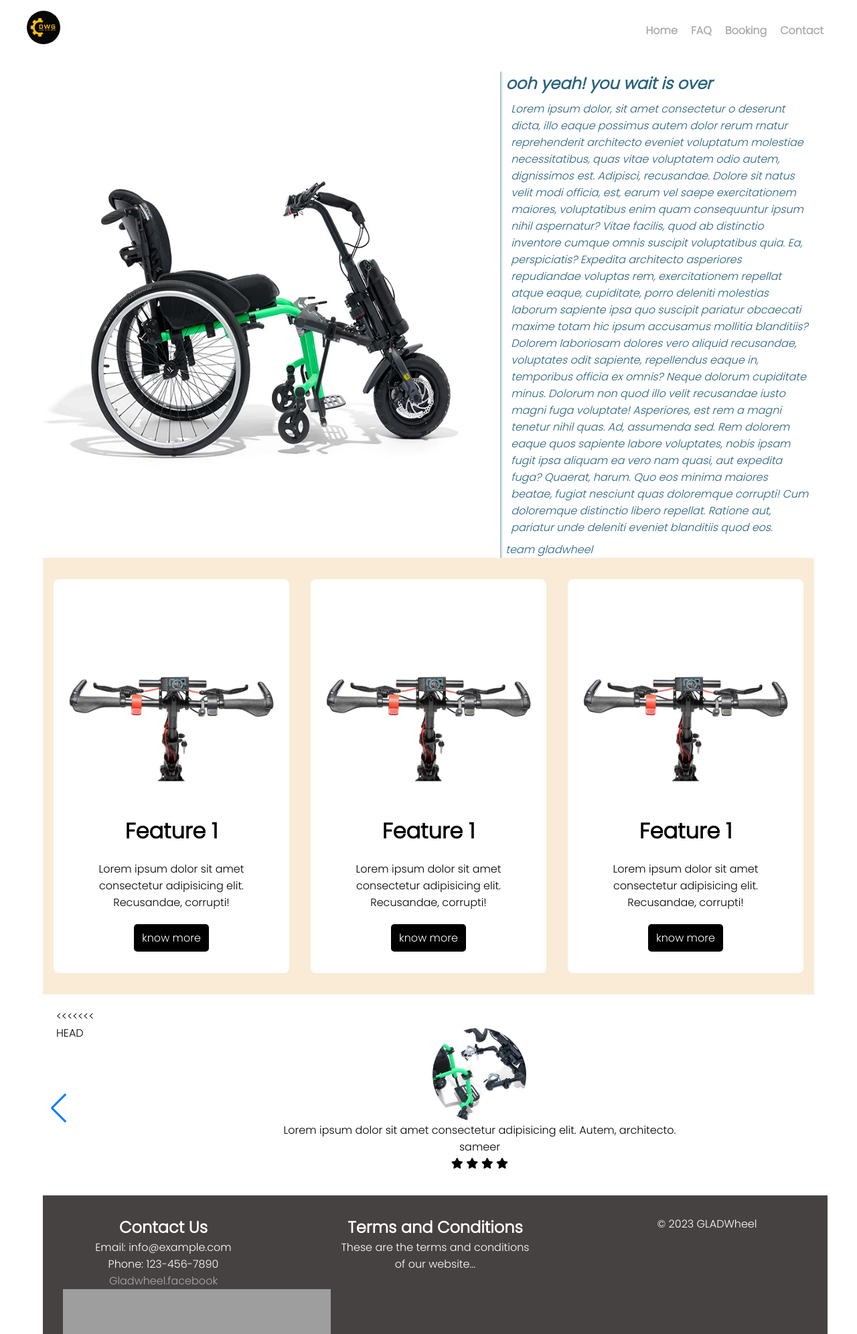
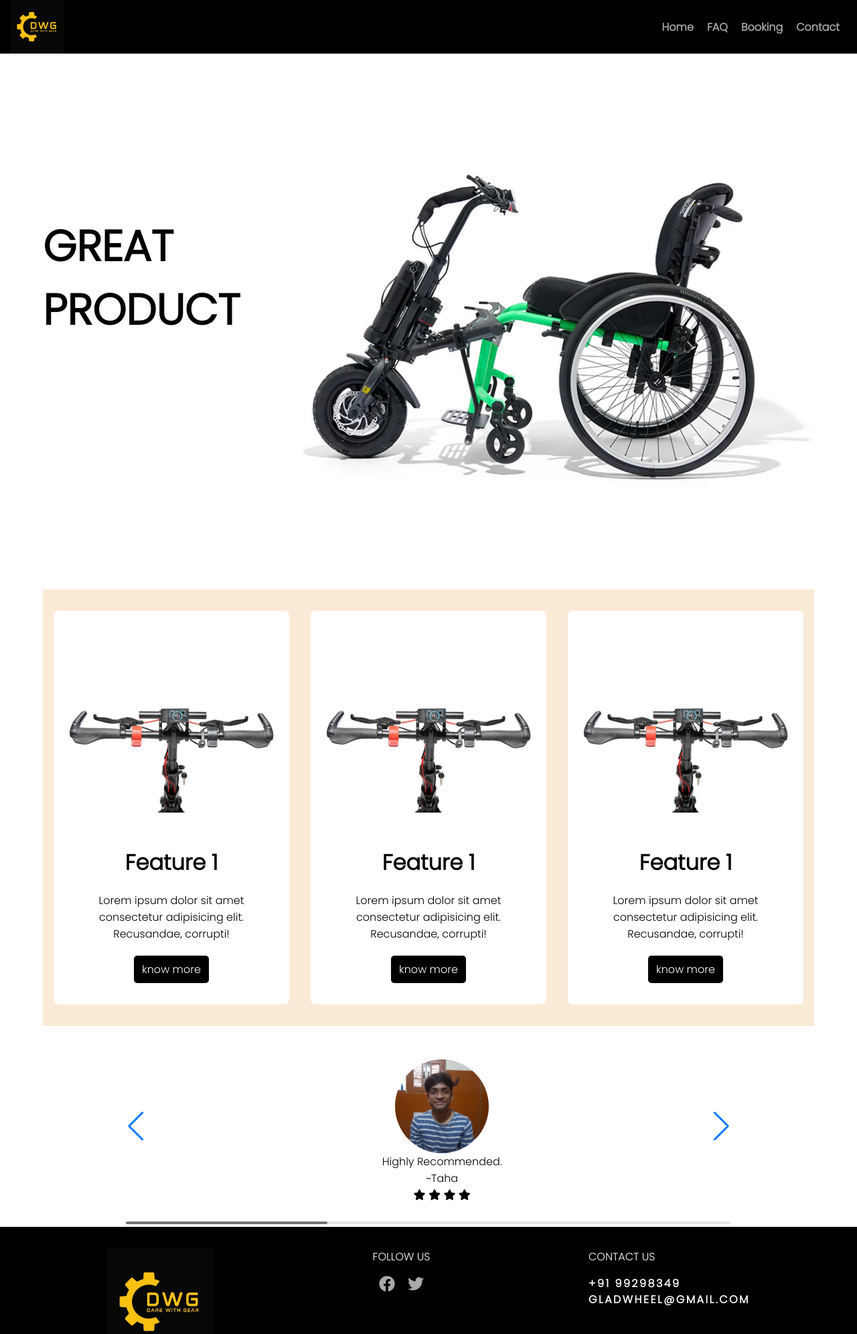
Before and after one commit to algoNawaz/GladWheel, a PHP site: page / in a window 1280 px wide. Shown: the top 1992 px of the page at 67% size. Run offline with PHP 8.4, Linux system fonts and the light colour scheme; grey boxes are pictures that could not be loaded.

Commit message:
new outlook

```diff
--- a/index.html
+++ b/index.html
@@ -47,35 +47,17 @@
     </nav>
 
     <div class="main">
-      <div class="section">
-        <img src="/rio_firefly_2.51_side_gry_1_768x768.png" alt="" />
-        <aside>
-          <h1>ooh yeah! you wait is over</h1>
-          <p>
-            Lorem ipsum dolor, sit amet consectetur o deserunt dicta, illo eaque
-            possimus autem dolor rerum rnatur reprehenderit architecto eveniet
-            voluptatum molestiae necessitatibus, quas vitae voluptatem odio
-            autem, dignissimos est. Adipisci, recusandae. Dolore sit natus velit
-            modi officia, est, earum vel saepe exercitationem maiores,
-            voluptatibus enim quam consequuntur ipsum nihil aspernatur? Vitae
-            facilis, quod ab distinctio inventore cumque omnis suscipit
-            voluptatibus quia. Ea, perspiciatis? Expedita architecto asperiores
-            repudiandae voluptas rem, exercitationem repellat atque eaque,
-            cupiditate, porro deleniti molestias laborum sapiente ipsa quo
-            suscipit pariatur obcaecati maxime totam hic ipsum accusamus
-            mollitia blanditiis? Dolorem laboriosam dolores vero aliquid
-            recusandae, voluptates odit sapiente, repellendus eaque in,
-            temporibus officia ex omnis? Neque dolorum cupiditate minus. Dolorum
-            non quod illo velit recusandae iusto magni fuga voluptate!
-            Asperiores, est rem a magni tenetur nihil quas. Ad, assumenda sed.
-            Rem dolorem eaque quos sapiente labore voluptates, nobis ipsam fugit
-            ipsa aliquam ea vero nam quasi, aut expedita fuga? Quaerat, harum.
-            Quo eos minima maiores beatae, fugiat nesciunt quas doloremque
-            corrupti! Cum doloremque distinctio libero repellat. Ratione aut,
-            pariatur unde deleniti eveniet blanditiis quod eos.
-          </p>
-          <cite>team gladwheel</cite>
-        </aside>
+      <div class="product-section">
+        <div class="title">
+          <div class="words">
+            <span>Clip on kit</span>
+            <span>Great Product</span>
+
+          </div>
+        </div>
+        <div class="main-product-img">
+          <img src="/rio_firefly_2.51_side_gry_1_768x768.png" alt="" />
+        </div>
       </div>
 
       <div class="product-feature">
@@ -137,15 +119,13 @@
 
       <div class="customer-review swiper">
         <div class="content swiper-wrapper">
-<<<<<<< HEAD
           <div class="swiper-slide card">
             <div class="card-content">
-              <img src="rio_firefly_2.5_side_gry_1_768x768.png" alt="" />
+              <img src="taha.jpg" alt="" />
               <div class="description">
-                Lorem ipsum dolor sit amet consectetur adipisicing elit. Autem,
-                architecto.
+                Highly Recommended.
               </div>
-              <div class="name">sameer</div>
+              <div class="name">~Taha</div>
               <div class="rating">
                 <i class="fas fa-star"></i>
                 <i class="fas fa-star"></i>
@@ -158,10 +138,9 @@
             <div class="card-content">
               <img src="rio_firefly_2.5_side_gry_1_768x768.png" alt="" />
               <div class="description">
-                Lorem ipsum dolor sit amet consectetur adipisicing elit. Autem,
-                architecto.
+                Great choice at such a reasonable price.
               </div>
-              <div class="name">Yusuf</div>
+              <div class="name">~Yusuf</div>
               <div class="rating">
                 <i class="fas fa-star"></i>
                 <i class="fas fa-star"></i>
@@ -172,58 +151,17 @@
           </div>
           <div class="swiper-slide card">
             <div class="card-content">
-              <img src="rio_firefly_2.5_side_gry_1_768x768.png" alt="" />
+              <img src="maqool.jpg" alt="" />
               <div class="description">
-                Lorem ipsum dolor sit amet consectetur adipisicing elit. Autem,
-                architecto.
+                Smooth and effortless system.
               </div>
-              <div class="name">Yusuf</div>
+              <div class="name">~Maqool</div>
               <div class="rating">
                 <i class="fas fa-star"></i>
                 <i class="fas fa-star"></i>
                 <i class="fas fa-star"></i>
                 <i class="fas fa-star"></i>
               </div>
-=======
-            <div class="swiper-slide card">
-                <div class="card-content">
-                    <img src="taha.jpg" alt="">
-                    <div class="description">Highly recomended.</div>
-                    <div class="name">~Taha</div>
-                    <div class="rating">
-                        <i class="fas fa-star"></i>
-                        <i class="fas fa-star"></i>
-                        <i class="fas fa-star"></i>
-                        <i class="fas fa-star"></i>
-                    </div>
-                </div>
-            </div>
-            <div class="swiper-slide card">
-                <div class="card-content">
-                    <img src="rio_firefly_2.5_side_gry_1_768x768.png" alt="">
-                    <div class="description">Great choice at such a reasonable price.</div>
-                    <div class="name">~Yusuf</div>
-                    <div class="rating">
-                        <i class="fas fa-star"></i>
-                        <i class="fas fa-star"></i>
-                        <i class="fas fa-star"></i>
-                        <i class="fas fa-star"></i>
-                    </div>
-                </div>
-            </div>
-            <div class="swiper-slide card">
-                <div class="card-content">
-                    <img src="maqool.jpg" alt="">
-                    <div class="description">Smooth and effortless system.</div>
-                    <div class="name">~Maqool</div>
-                    <div class="rating">
-                        <i class="fas fa-star"></i>
-                        <i class="fas fa-star"></i>
-                        <i class="fas fa-star"></i>
-                        <i class="fas fa-star"></i>
-                    </div>
-                </div>
->>>>>>> 93fd6b34882b10358373f6483634e8337a2f460c
             </div>
           </div>
         </div>
@@ -238,47 +176,81 @@
     </div>
 
     <footer>
-      <div class="footer-section">
-          <h2 id="contact">Contact Us</h2>
-          <p>Email: info@example.com</p>
-          <p>Phone: 123-456-7890</p>
-          <a href="https://www.facebook.com">Gladwheel.facebook<img src="/facebookd.png" alt="Facebook"></a><br>
-          <a href="https://www.twitter.com">GladWheel.twitter<img src="/twittedr.png" alt="Twitter"></a>
+      <div class="footer-upward-section">
+        <div class="logo">
+          <img src="WhatsApp Image 2023-09-08 at 15.54.36.jpg" alt="">
+        </div>
+        <div class="follow-btn">
+          <p>Follow us</p>
+          <div class="icons">
+            <a href="">
+              <i class="fa-brands fa-facebook"></i>
+            </a>
+            <a href="">
+              <i class="fa-brands fa-twitter"></i>
+            </a>
+          </div>
+        </div>
+        <div class="contact-us">
+          <p>contact us</p>
+          <p class="phone">+91 99298349</p>
+          <p class="email">gladwheel@gmail.com</p>
+        </div>
       </div>
 
-      <div class="footer-section">
-          <h2>Terms and Conditions</h2>
-          <p>These are the terms and conditions of our website...</p>
-      </div>
-
-      <div class="footer-section">
-          <p>&copy; 2023 GLADWheel</p>
+      <div class="footer-downward-section">
+        <div class="copyright">
+          <p>All copy rights reserved. Glad Wheel</p>
+        </div>
+        <div class="terms-condition">
+           <p>Terms and Conditions</p>
+        </div>
       </div>
    </footer>
+
+
+
 
     <script src="https://cdn.jsdelivr.net/npm/swiper@10/swiper-bundle.min.js"></script>
     <script>
       const swiper = new Swiper(".swiper", {
-        // Optional parameters
         direction: "horizontal",
         loop: true,
 
-        // If we need pagination
         pagination: {
           el: ".swiper-pagination",
         },
 
-        // Navigation arrows
         navigation: {
           nextEl: ".swiper-button-next",
           prevEl: ".swiper-button-prev",
         },
 
-        // And if we need scrollbar
         scrollbar: {
           el: ".swiper-scrollbar",
         },
       });
+
+      //text animation
+      const words=document.querySelector('.product-section .words').children;
+      let index=0;
+      function animateText(){
+        for(let i=0;i<words.length;i++){
+          words[i].classList.remove('text-visible');
+        }
+        words[index].classList.add('text-visible');
+        if(index>=words.length-1){
+          index=0;
+        }
+        else{
+          index++;
+        }
+        setTimeout(animateText,2000);
+      }
+
+      window.addEventListener('load',()=>{
+        animateText()
+      })
     </script>
   </body>
 </html>
--- a/style.css
+++ b/style.css
@@ -15,6 +15,7 @@ body {
   padding: 0;
   min-height: 100vh;
   width: 100vw;
+  padding-top:10vh;
   overflow-x: hidden;
 }
 
@@ -24,8 +25,15 @@ a {
 }
 
 nav {
-  padding: 1rem 2.5rem;
-  margin-bottom: 1rem;
+  background-color: black;
+  position: fixed;
+  width:100%;
+  top:0;
+  left:0;
+  height:10vh;
+  display: flex;
+  align-items: center;
+  z-index: 100;
 }
 
 .main{
@@ -34,19 +42,22 @@ nav {
 }
 
 .container {
+  width:100%;
+  padding:0 1rem ;
   display: flex;
   justify-content: space-between;
   align-items: center;
+  height: 100%;
+  /* overflow: hidden; */
 }
 
 .logo {
   font-size: 1.5em;
+  height: 100%;
 }
 
 .logo img {
-  height: 50px;
-  width: 50px;
-  border-radius: 50%;
+  height: 100%;
 }
 
 .nav-links {
@@ -62,8 +73,8 @@ nav {
 }
 
 .nav-links a:hover {
-  border-bottom: 2px solid black;
-  color: black;
+  border-bottom: 2px solid white;
+  color: white;
 }
 
 .nav-links li {
@@ -74,17 +85,62 @@ nav {
   padding: 20px;
 }
 
+.product-section{
+  width:100%;
+  height: 100vh;
+  position: relative;
+}
+
+.main-product-img{
+  height:100%;
+}
+
+.main-product-img>img{
+  display: block;
+  height:100%;
+  object-fit: cover;
+  margin-left: auto;
+  transform: scaleX(-1)
+}
+
+.title{
+  width:30%;
+  position: absolute;
+  top:30%;
+}
+.words{
+  width:100%;
+  height:12rem;
+  overflow: hidden;
+}
+
+.title>.words>span{
+  display: block;
+  text-transform: uppercase;
+  line-height: normal;
+  font-size: 4rem;
+  font-weight: bold;
+  height: 100%;
+  color:black;
+  display: none;
+}
+
+.title>.words>.text-visible{
+  display: block !important;
+  animation:bounce-effect 1s ease forwards;
+}
+
+@keyframes bounce-effect {
+
+  0%{
+    transform: translateY(100%);
+  }
+100%{
+  transform: translateY(0%);
+}
+
+}
 /* aside {
-  width: 40%;
-  padding-left: 15px;
-  margin-left: 15px;
-  float: right;
-  font-style: italic;
-  background-color: var(--bg-l-col);
-  border-radius: 0.25rem;
-} */
-
-aside {
   width: 40%;
   padding-left: 0.5rem;
   margin-left: 0.5rem;
@@ -92,21 +148,21 @@ aside {
   box-shadow: inset 5px 0 5px -5px #29627e;
   font-style: italic;
   color: #29627e;
-}
+} */
 
-aside > p {
+/* aside > p {
   margin: 0.5rem;
-}
+} */
 
 
-.section {
+/* .section {
   display: flex;
   justify-content: space-between;
 }
 
 .section img {
   max-width: var(--big-img-size);
-}
+} */
 
 .card img{
   width:140px;
@@ -123,7 +179,7 @@ aside > p {
 }
 
 .swiper {
-  width: 100%;
+  width: 80%;
   height: 300px;
 }
 
@@ -174,22 +230,57 @@ aside > p {
   cursor: pointer;
 }
 
-/* footer */
-footer {
-  background-color: rgb(71, 66, 66);
-  color: #fff;
-  text-align: center;
-  padding: 10px;
-  width: 100%;
-  bottom: 0;
+footer{
+  background-color: black;
+  min-height: 15rem;
+  display: flex;
+  flex-direction: column;
+  justify-content: space-around;
+  padding:0 10rem;
+  color:white;
+  text-transform: uppercase;
+}
+
+
+.footer-upward-section{
   display: flex;
   justify-content: space-between;
+  padding-top:2rem;
+}
+.footer-upward-section>.follow-btn>p{
+  margin-bottom:1rem;
+}
+.footer-upward-section>.contact-us>p:first-of-type{
+  margin-bottom: 1rem;
 }
 
-.footer-section {
-  flex: 1;
-  padding: 20px;
-  max-width: 300px;
-  text-align: left;
+.footer-upward-section>.follow-btn>.icons{
+  display: flex;
+  justify-content: space-around;
+  align-items: center;
 }
-/* footer */
+
+
+.footer-upward-section>.follow-btn>.icons i{
+    font-size: 1.5rem;
+}
+
+.footer-upward-section>.logo>img{
+  display: block;
+  width: 10rem;
+}
+
+
+.footer-upward-section>.contact-us>p:not(:first-of-type){
+  font-weight: bolder;
+  line-height: 1.5rem;
+  letter-spacing: 0.25ch;
+}
+
+.footer-downward-section{
+  display: flex;
+  align-items: center;
+  justify-content:space-between;
+  border-top:1px solid darkgray;
+  padding:2.5rem 0;
+}
```
